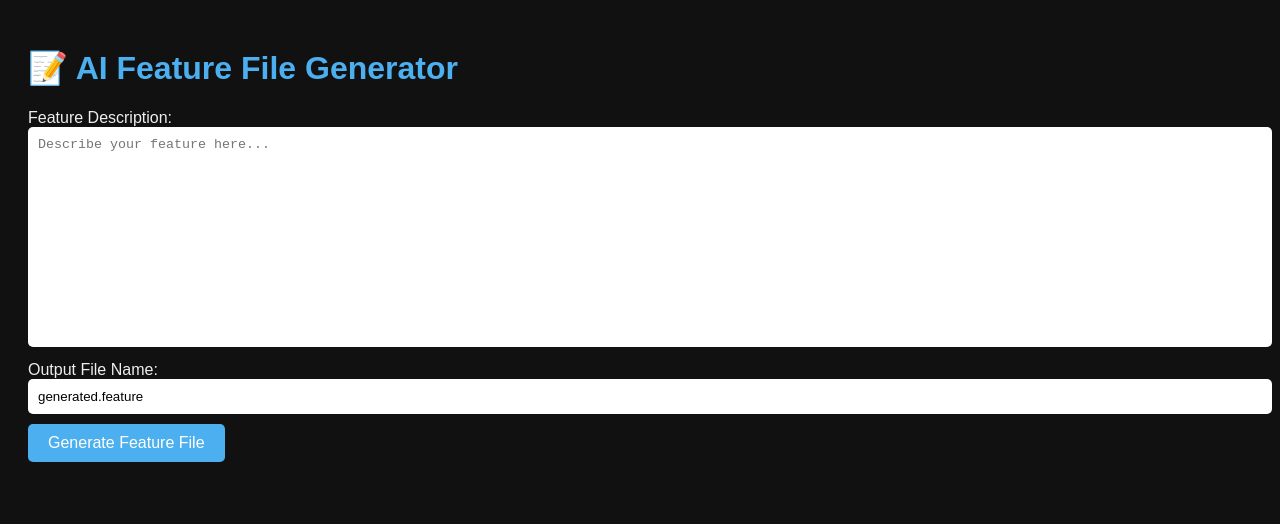
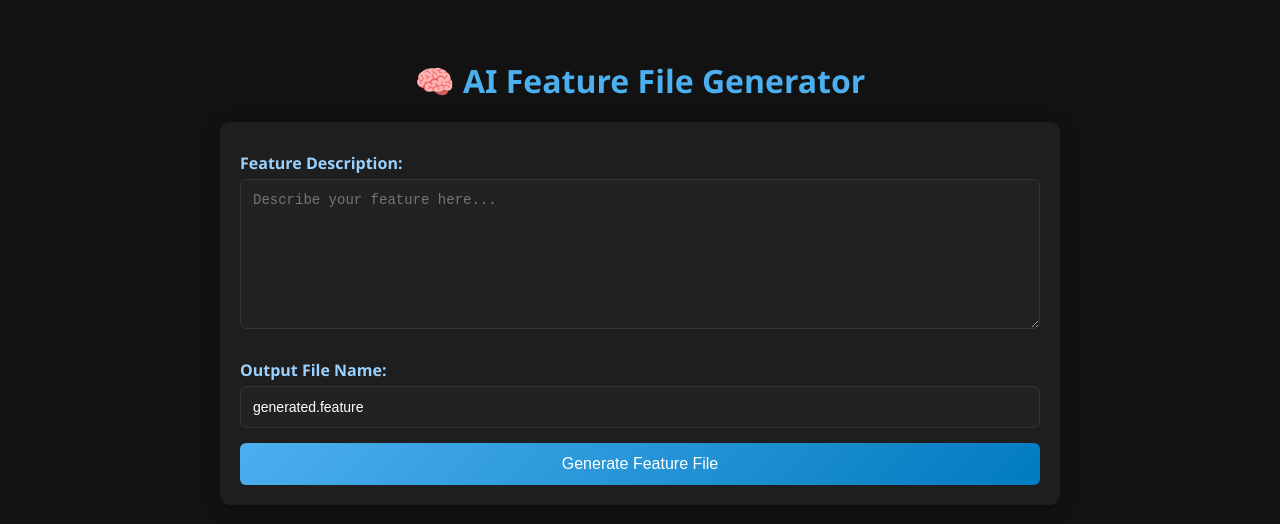
Before and after one commit to ramrym14/Testing, a website: page public/index.html in a window 1280 px wide. Drawn offline with Linux system fonts and the light colour scheme.

Commit message:
last push

```diff
--- a/public/index.html
+++ b/public/index.html
@@ -2,60 +2,127 @@
 <html lang="en">
 <head>
   <meta charset="UTF-8">
-  <title>AI Feature Generator</title>
+  <title>🧠 AI Feature File Generator</title>
   <style>
     body {
-      font-family: Arial, sans-serif;
-      background: #111;
-      color: #eee;
+      font-family: 'Segoe UI', Tahoma, Geneva, Verdana, sans-serif;
+      background: #121212;
+      color: #e0e0e0;
+      padding: 30px;
+      display: flex;
+      flex-direction: column;
+      align-items: center;
+    }
+    h1 {
+      color: #4cafef;
+      text-align: center;
+      margin-bottom: 20px;
+      display: flex;
+      align-items: center;
+      gap: 10px;
+    }
+    h1 img {
+      width: 32px;
+      height: 32px;
+    }
+    .container {
+      background: #1e1e1e;
       padding: 20px;
+      border-radius: 10px;
+      width: 80%;
+      max-width: 800px;
+      box-shadow: 0 4px 15px rgba(0,0,0,0.3);
     }
-    h1 { color: #4cafef; }
+    label {
+      font-weight: bold;
+      margin-top: 10px;
+      display: block;
+      margin-bottom: 5px;
+      color: #9ad1ff;
+    }
     textarea, input {
       width: 100%;
-      margin-bottom: 10px;
-      padding: 10px;
-      border-radius: 5px;
-      border: none;
+      padding: 12px;
+      margin-bottom: 15px;
+      border-radius: 6px;
+      border: 1px solid #333;
+      background: #222;
+      color: #fff;
+      font-size: 14px;
+      box-sizing: border-box;
+    }
+    textarea:focus, input:focus {
+      outline: none;
+      border-color: #4cafef;
+      box-shadow: 0 0 5px #4cafef;
     }
     textarea {
-      height: 200px;
-      resize: none;
+      resize: vertical;
+      min-height: 150px;
     }
     button {
-      background: #4cafef;
-      color: #fff;
+      background: linear-gradient(135deg, #4cafef, #007bbf);
+      color: white;
       border: none;
-      padding: 10px 20px;
+      padding: 12px 20px;
+      border-radius: 6px;
+      font-size: 16px;
       cursor: pointer;
-      border-radius: 5px;
-      font-size: 16px;
+      transition: 0.3s ease;
+      width: 100%;
     }
     button:hover {
-      background: #3b9bd9;
+      background: linear-gradient(135deg, #3b9bd9, #0066a3);
     }
     #result {
       margin-top: 15px;
-      color: #ffd166;
+      padding: 10px;
+      border-radius: 6px;
+      text-align: center;
+      display: none;
+    }
+    #result.success {
+      background: rgba(76, 175, 80, 0.1);
+      color: #4caf50;
+      border: 1px solid #4caf50;
+    }
+    #result.error {
+      background: rgba(244, 67, 54, 0.1);
+      color: #f44336;
+      border: 1px solid #f44336;
     }
   </style>
 </head>
 <body>
-  <h1>📝 AI Feature File Generator</h1>
-  <label>Feature Description:</label>
-  <textarea id="requirement" placeholder="Describe your feature here..."></textarea>
 
-  <label>Output File Name:</label>
-  <input type="text" id="filename" value="generated.feature">
+  <h1>🧠 AI Feature File Generator</h1>
 
-  <button id="generateBtn">Generate Feature File</button>
+  <div class="container">
+    <label for="requirement">Feature Description:</label>
+    <textarea id="requirement" placeholder="Describe your feature here..."></textarea>
 
-  <div id="result"></div>
+    <label for="filename">Output File Name:</label>
+    <input type="text" id="filename" value="generated.feature">
+
+    <button id="generateBtn">Generate Feature File</button>
+
+    <div id="result"></div>
+  </div>
 
   <script>
     document.getElementById('generateBtn').addEventListener('click', async () => {
-      const requirement = document.getElementById('requirement').value;
-      const filename = document.getElementById('filename').value;
+      const requirement = document.getElementById('requirement').value.trim();
+      const filename = document.getElementById('filename').value.trim();
+      const resultBox = document.getElementById('result');
+
+      resultBox.style.display = 'none';
+
+      if (!requirement) {
+        resultBox.textContent = "❌ Please enter a feature description.";
+        resultBox.className = "error";
+        resultBox.style.display = 'block';
+        return;
+      }
 
       const res = await fetch('/generate', {
         method: 'POST',
@@ -64,8 +131,16 @@
       });
 
       const data = await res.json();
-      document.getElementById('result').innerText = data.message;
+
+      resultBox.textContent = data.message;
+      if (data.message.startsWith("✅")) {
+        resultBox.className = "success";
+      } else {
+        resultBox.className = "error";
+      }
+      resultBox.style.display = 'block';
     });
   </script>
+
 </body>
 </html>
--- a/runFeatureGen.js
+++ b/runFeatureGen.js
@@ -28,7 +28,7 @@ Include the following countries and credentials:
 - Libya: username "LYAC304976"
 - Saudi Arabia: username "YE09986352"
 - Oman: username "OM17905937"
- , just put code without comment ` ;
+ , just put code without comments just pure gherkin language` ;
 
 
 const outputFile = 'LOGIN.feature';
```
